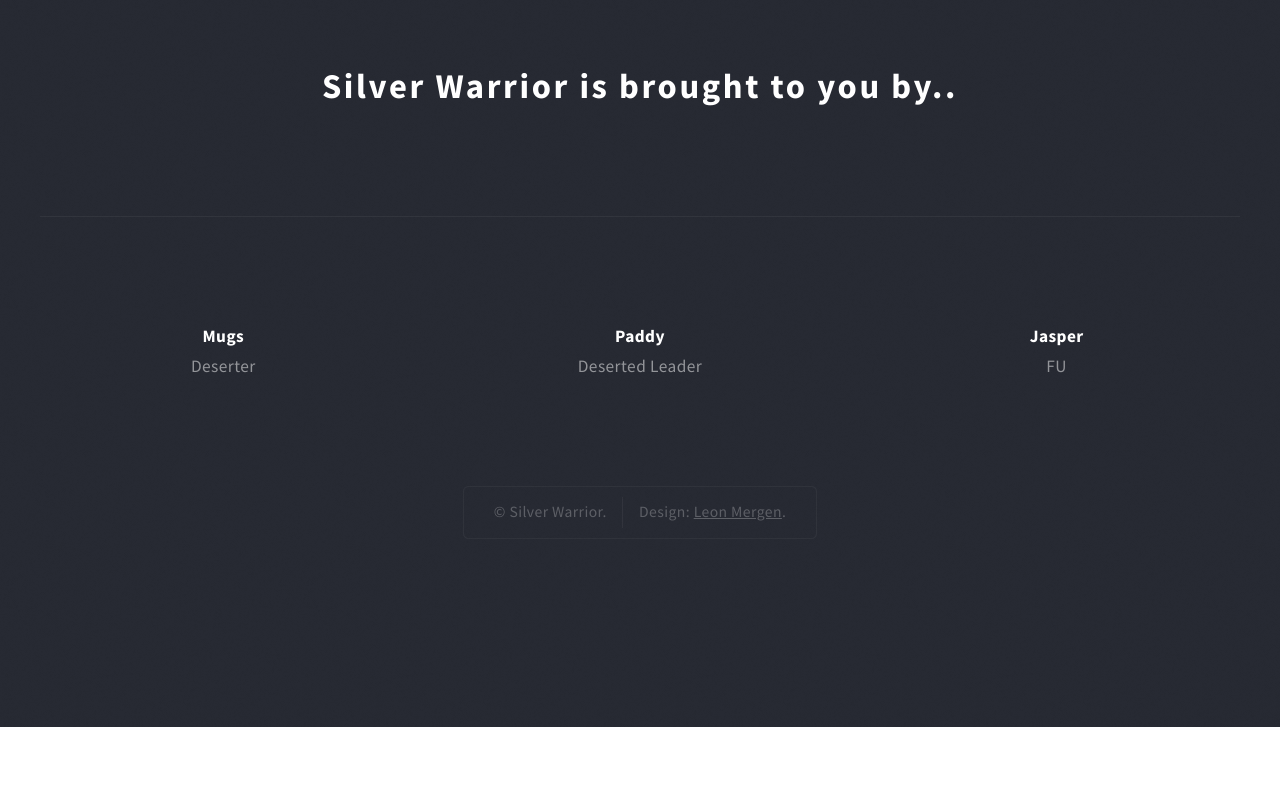
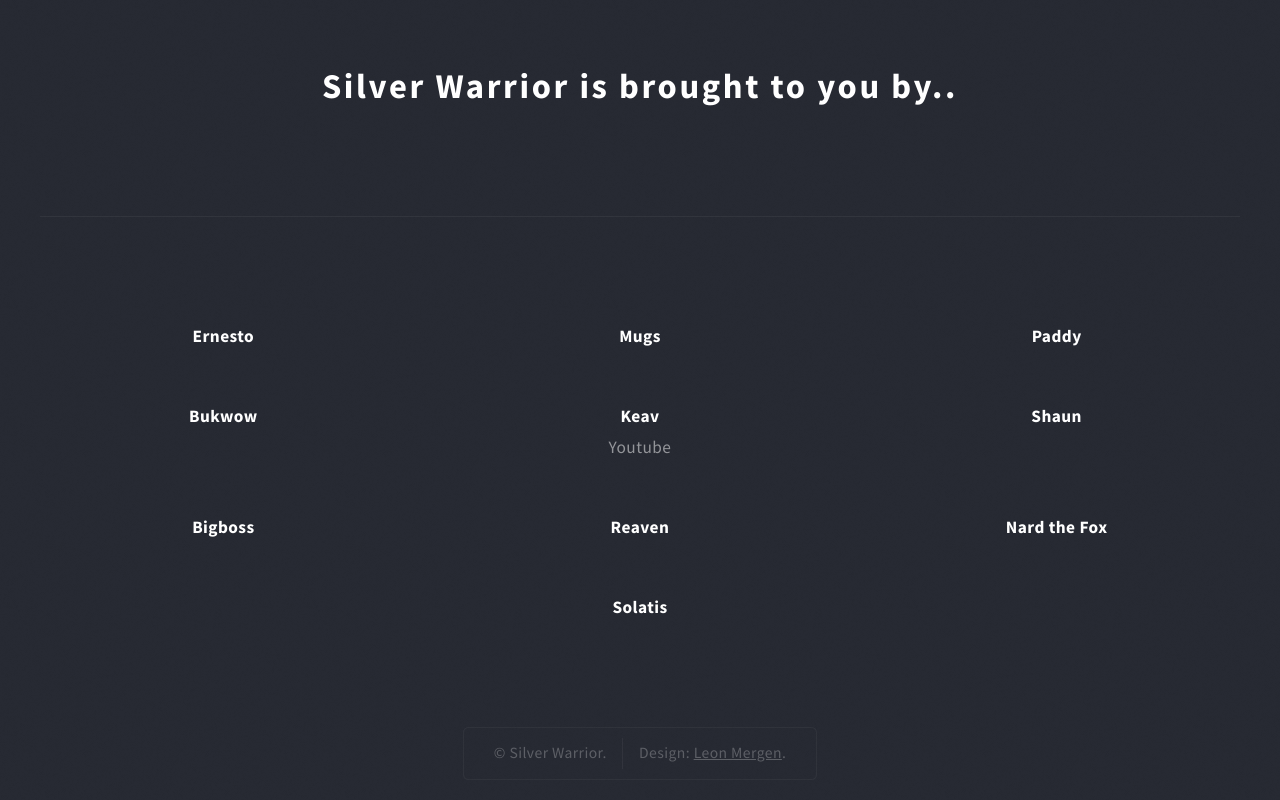
Before and after one commit to solatis/silverwarrior, a plain HTML site: page index.html in a window 1280 px wide. Shown: the part 4554-5354 px from the top of the page. Before the commit the page ends 5281 px from the top, so only its background shows below. Drawn offline with Linux system fonts and the light colour scheme.

Commit message:
Updates roster

```diff
--- a/index.html
+++ b/index.html
@@ -230,9 +230,15 @@
           <div class="row">
             <div class="4u 12u(mobile)">
               <section>
+                <h3>Ernesto</h3>
+
+              </section>
+            </div>
+
+            <div class="4u 12u(mobile)">
+              <section>
                 <h3>Mugs</h3>
 
-                Deserter
               </section>
             </div>
 
@@ -240,17 +246,60 @@
               <section>
                 <h3>Paddy</h3>
 
-                Deserted Leader
+              </section>
+            </div>
+          </div>
+          <div class="row">
+            <div class="4u 12u(mobile)">
+              <section>
+                <h3>Bukwow</h3>
+
+              </section>
+            </div>
+            <div class="4u 12u(mobile)">
+              <section>
+                <h3>Keav</h3>
+
+                Youtube
+              </section>
+            </div>
+            <div class="4u 12u(mobile)">
+              <section>
+                <h3>Shaun</h3>
+
+              </section>
+            </div>
+          </div>
+          <div class="row">
+            <div class="4u 12u(mobile)">
+              <section>
+                <h3>Bigboss</h3>
+
               </section>
             </div>
 
             <div class="4u 12u(mobile)">
               <section>
-                <h3>Jasper</h3>
+                <h3>Reaven</h3>
 
-                FU
               </section>
             </div>
+
+            <div class="4u 12u(mobile)">
+              <section>
+                <h3>Nard the Fox</h3>
+
+              </section>
+            </div>
+          </div>
+          <div class="row">
+            <div class="4u 12u(mobile)">&nbsp; </div>
+            <div class="4u 12u(mobile)">
+              <section>
+                <h3>Solatis</h3>
+              </section>
+            </div>
+            <div class="4u 12u(mobile)">&nbsp; </div>
           </div>
         </div>
         <div id="copyright">
```
